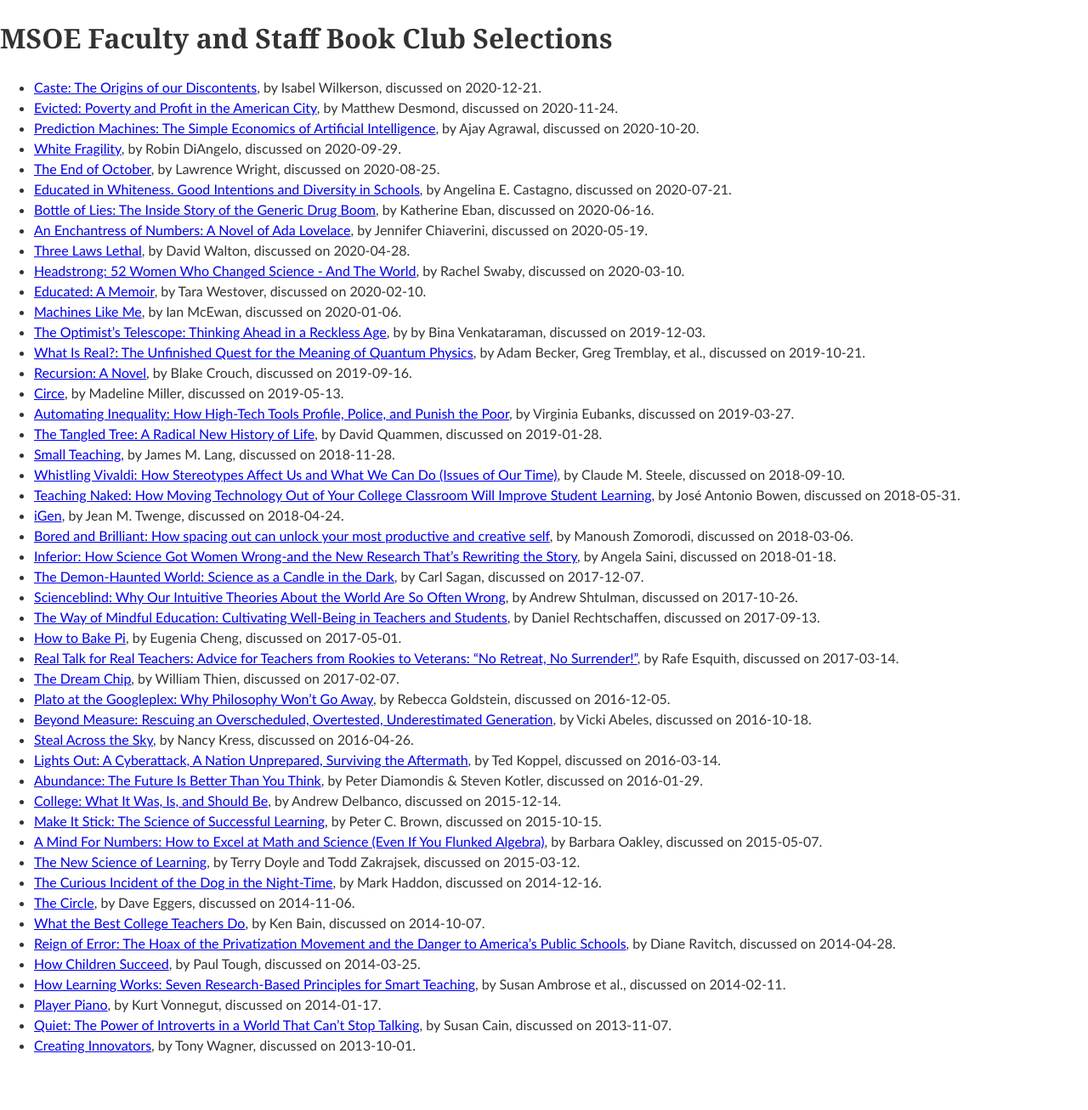
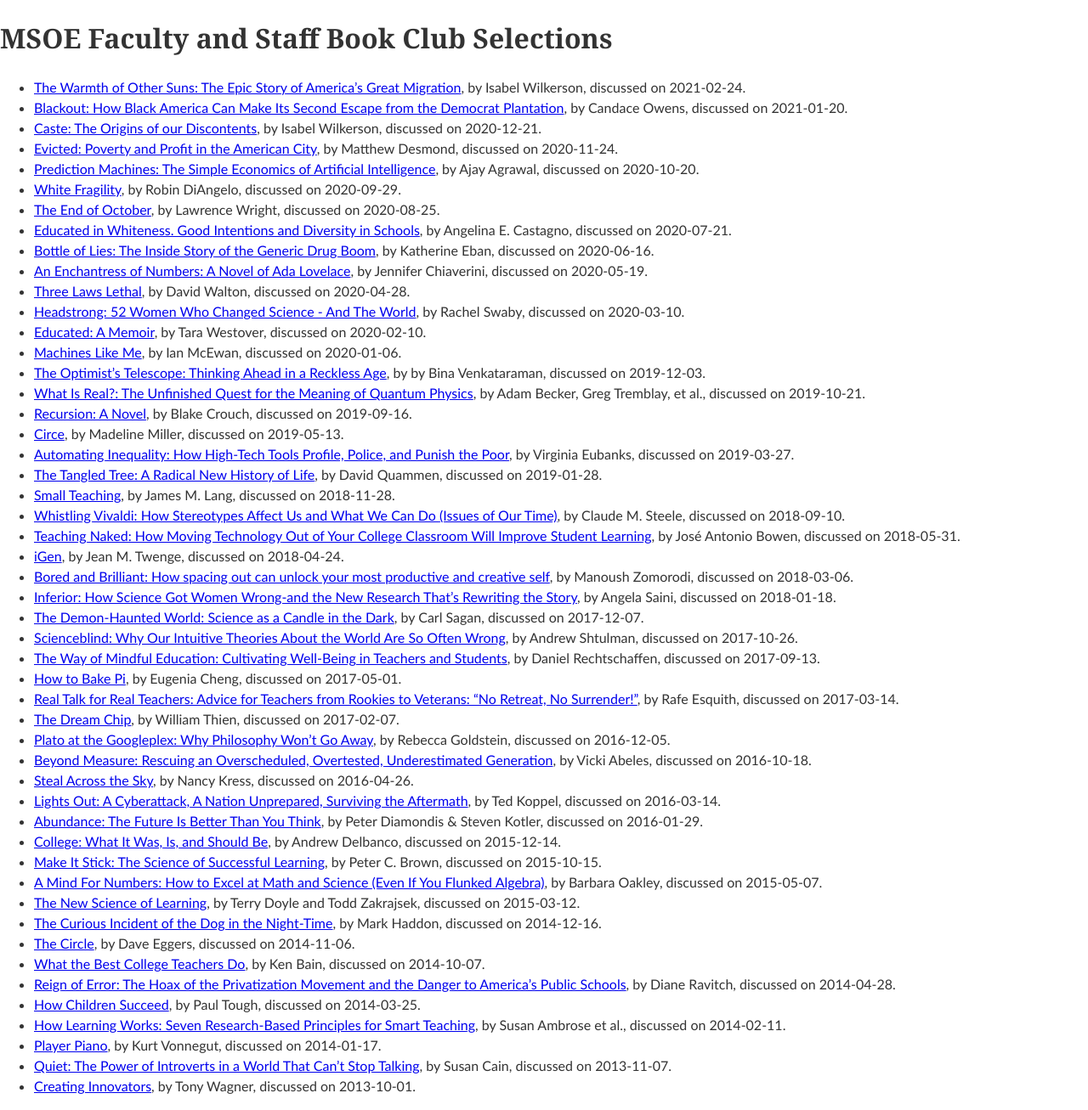
Before and after one commit to edurant/edurant.github.io, a Jekyll site: the page built from misc/bookClub.md, in a window 1280 px wide. Shown: the whole page at 85% size. Built offline with Jekyll 4.4.1, drawn with Linux system fonts in a browser that asks for light colours; our own code applies the rules of GitHub Pages for plain Markdown files; before the commit the page ends 1259 px from its top, so only the background shows below that.

Commit message:
msoe book club January/February

```diff
--- a/misc/bookClub.md
+++ b/misc/bookClub.md
@@ -1,8 +1,10 @@
 ---
 title: "MSOE Faculty and Staff Book Club Selections"
-date: 2020-10-27 12:53:30 -0500
+date: 2020-12-07 14:08:30 -0600
 ---
 
+* [The Warmth of Other Suns: The Epic Story of America's Great Migration](https://bookshop.org/books/the-warmth-of-other-suns-the-epic-story-of-america-s-great-migration/9780679763888), by Isabel Wilkerson, discussed on 2021-02-24.
+* [Blackout: How Black America Can Make Its Second Escape from the Democrat Plantation](https://bookshop.org/books/blackout-how-black-america-can-make-its-second-escape-from-the-democrat-plantation/9781982133276), by Candace Owens, discussed on 2021-01-20.
 * [Caste: The Origins of our Discontents](https://bookshop.org/books/caste-oprah-s-book-club-the-origins-of-our-discontents/9780593230251/), by Isabel Wilkerson, discussed on 2020-12-21.
 * [Evicted: Poverty and Profit in the American City](https://bookshop.org/books/evicted-poverty-and-profit-in-the-american-city/9780553447453), by Matthew Desmond, discussed on 2020-11-24.
 * [Prediction Machines: The Simple Economics of Artificial Intelligence](https://bookshop.org/books/prediction-machines-the-simple-economics-of-artificial-intelligence/9781633695672), by Ajay Agrawal, discussed on 2020-10-20.
```
